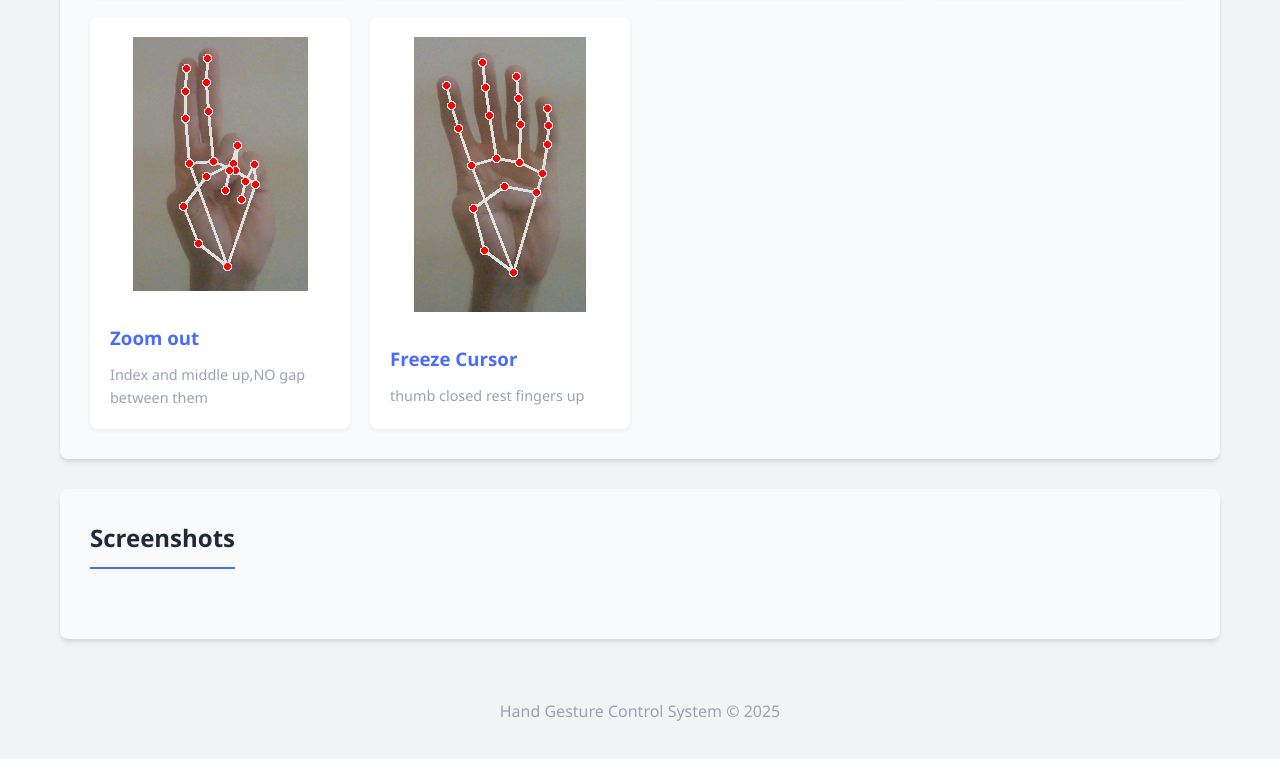
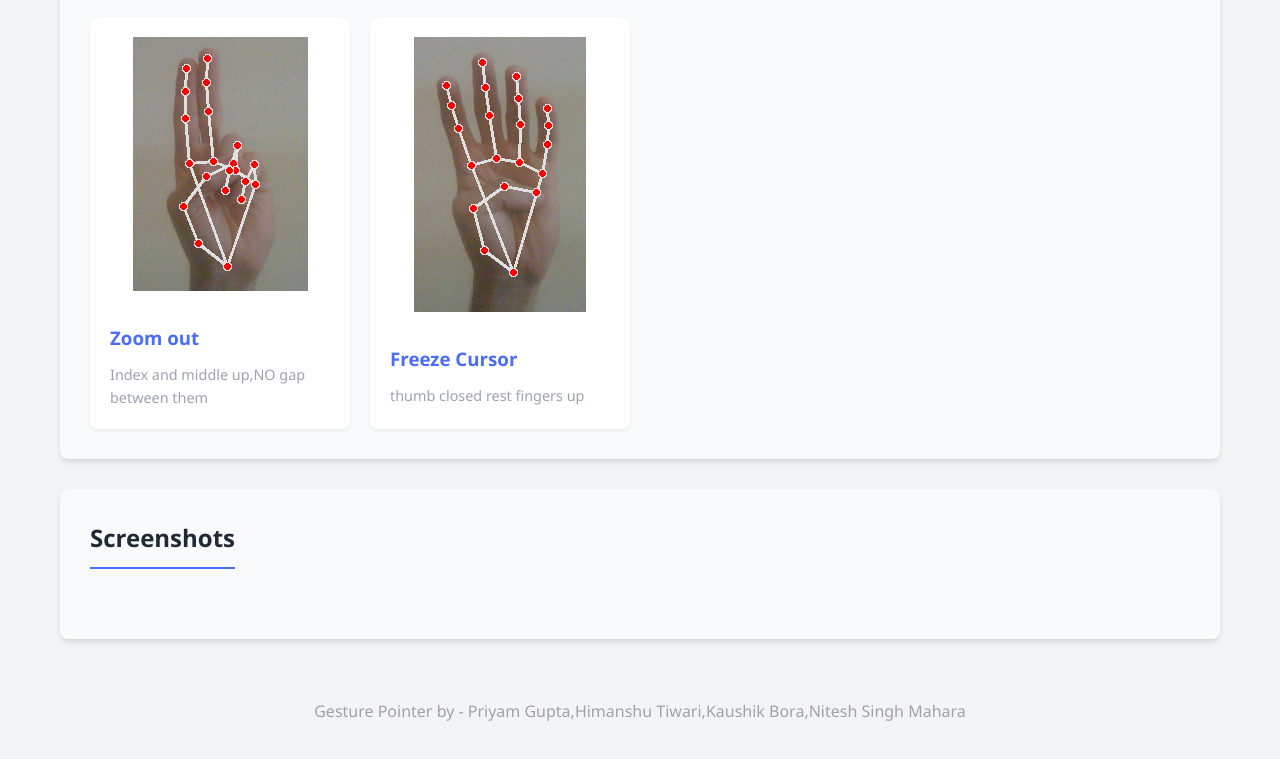
Before and after one commit to himanshutiwari44/Gesture-Pointer, a website: page public/index.html in a window 1280 px wide. Shown: the part 1269-2028 px from the top of the page. Drawn offline with Linux system fonts and the light colour scheme; no server answers.

Commit message:
Update index.html

```diff
--- a/public/index.html
+++ b/public/index.html
@@ -98,7 +98,7 @@
         </main>
 
         <footer>
-            <p>Hand Gesture Control System &copy; 2025</p>
+            <p>Gesture Pointer by - Priyam Gupta,Himanshu Tiwari,Kaushik Bora,Nitesh Singh Mahara</p>
         </footer>
     </div>
 
```
